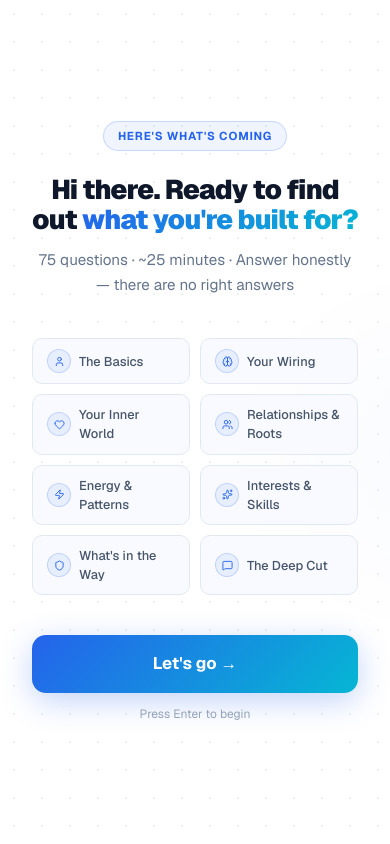
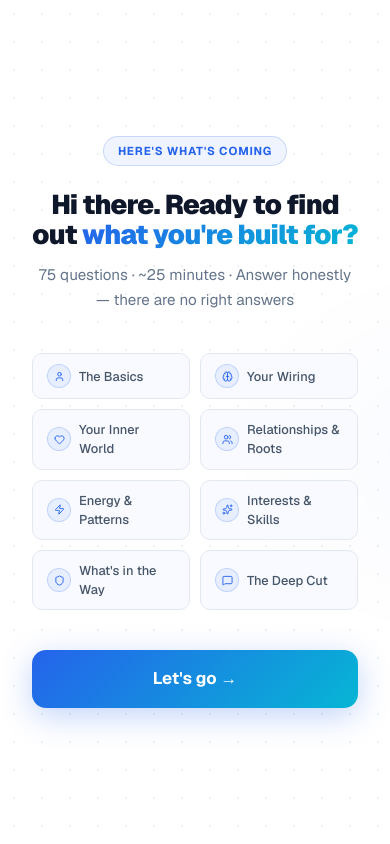
Before and after one commit to samwitnesss/mytwenties, a Next.js app: page /assessment in a window 390 px wide. Built offline with nearby package versions, Linux system fonts and the light colour scheme; sample sign-in values are in the browser's storage; a web font is replaced by a local one.

Commit message:
Remove 'Press Enter to continue/begin' hints from section screens
These confused mobile users who couldn't bring up a keyboard to press Enter,
causing them to get stuck. The button is self-evident; Enter still works on
desktop silently.

Co-Authored-By: Claude Sonnet 4.6 <noreply@anthropic.com>

```diff
--- a/app/assessment/page.tsx
+++ b/app/assessment/page.tsx
@@ -487,9 +487,6 @@ function WelcomeIntroScreen({ firstName, onStart }: { firstName: string, onStart
         >
           Let&apos;s go →
         </button>
-        <p style={{ marginTop: '0.75rem', fontSize: '0.75rem', color: 'var(--brand-text-subtle)' }}>
-          Press Enter to begin
-        </p>
       </div>
     </div>
   )
@@ -934,9 +931,6 @@ function SectionCompleteScreen({
           {isLast ? 'See my results →' : 'Continue →'}
         </button>
 
-        <p style={{ marginTop: '1rem', fontSize: '0.75rem', color: 'var(--brand-text-subtle)' }}>
-          Press Enter to continue
-        </p>
       </div>
     </div>
   )
```
